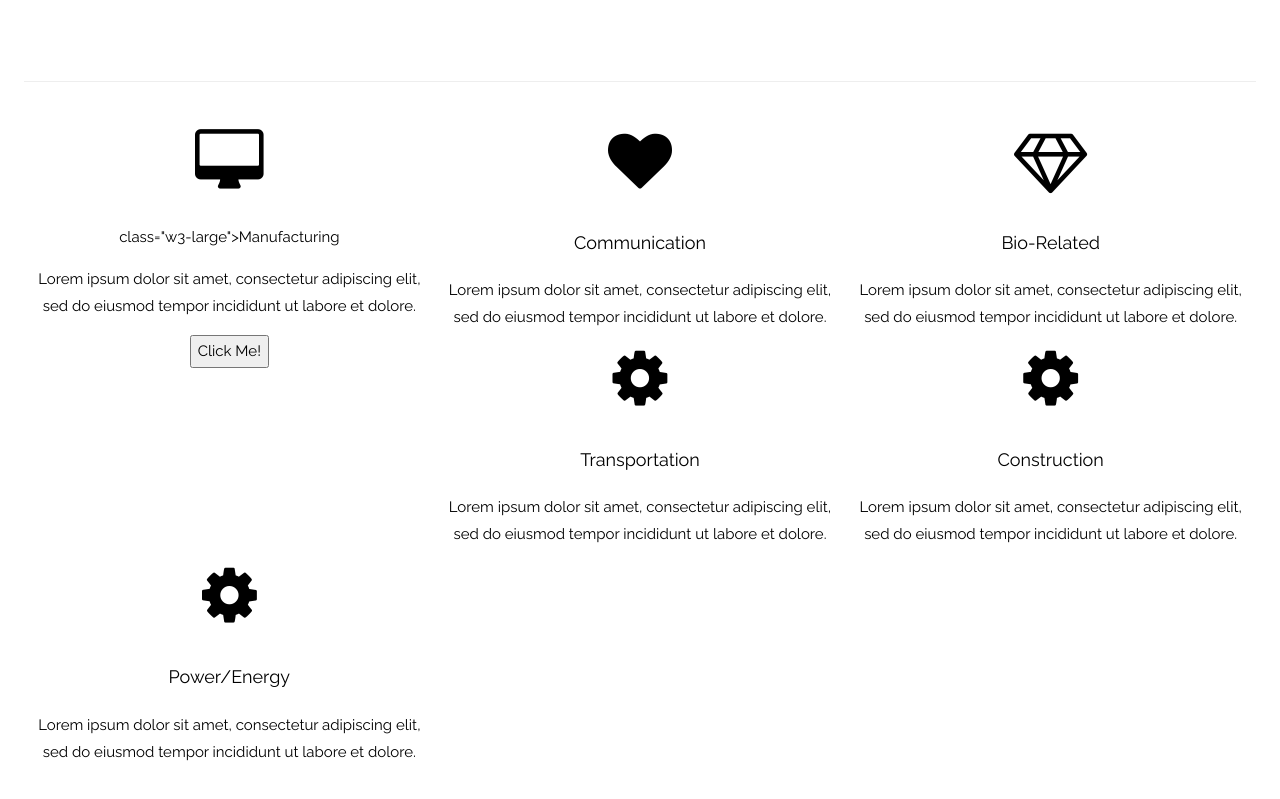
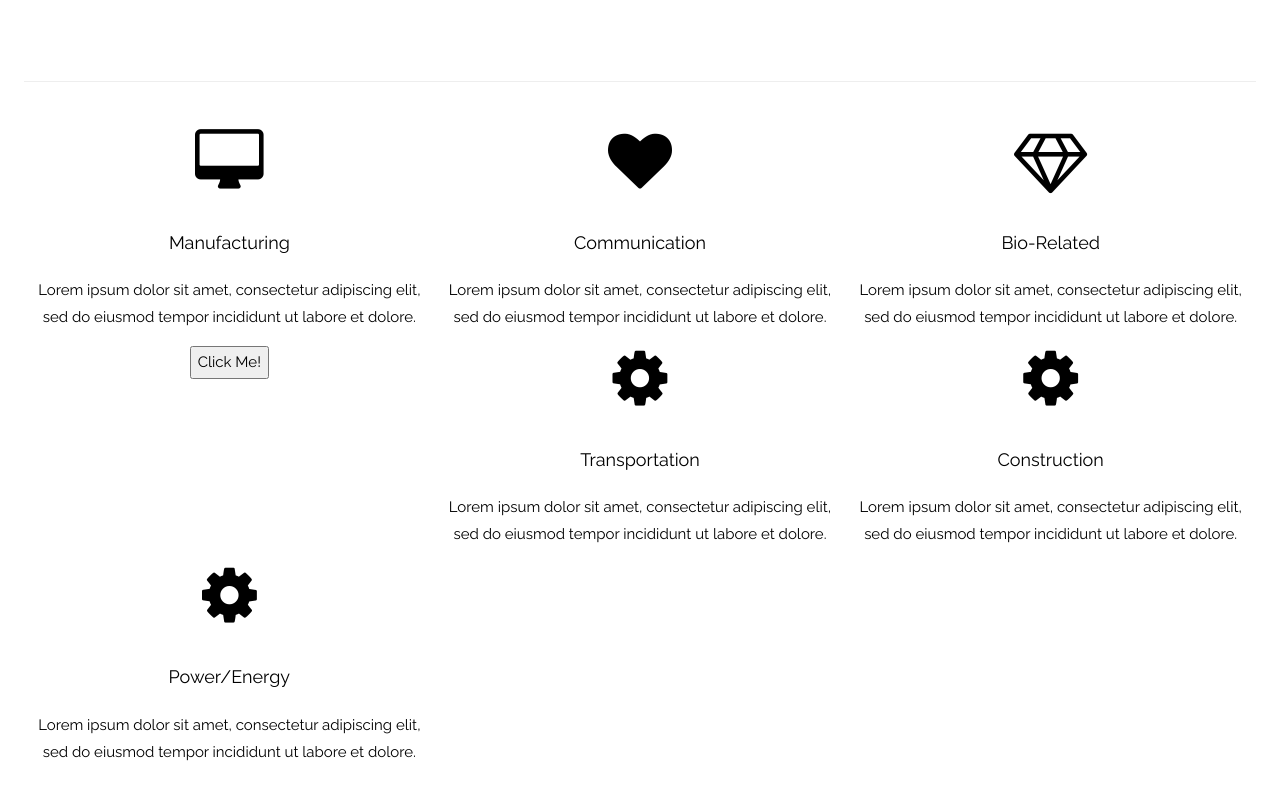
Before and after one commit to Rossb02/six-technological-systems-graphics-cards, a plain HTML site: page index.html in a window 1280 px wide. Shown: the part 1035-1834 px from the top of the page. Drawn offline with nearby package versions, Linux system fonts and the light colour scheme.

Commit message:
Update index.html

```diff
--- a/index.html
+++ b/index.html
@@ -81,7 +81,7 @@ body, html {
 
     <div class="w3-third">
       <i class="fa fa-desktop w3-margin-bottom w3-jumbo w3-center"></i>
-      <p> class="w3-large">Manufacturing</p>
+      <p class="w3-large">Manufacturing</p>
       <p>Lorem ipsum dolor sit amet, consectetur adipiscing elit, sed do eiusmod tempor incididunt ut labore et dolore.</p>
     </form>
       <form action="https://rossb02.github.io/six-technological-systems-graphics-cards/manufacturing/">
```
